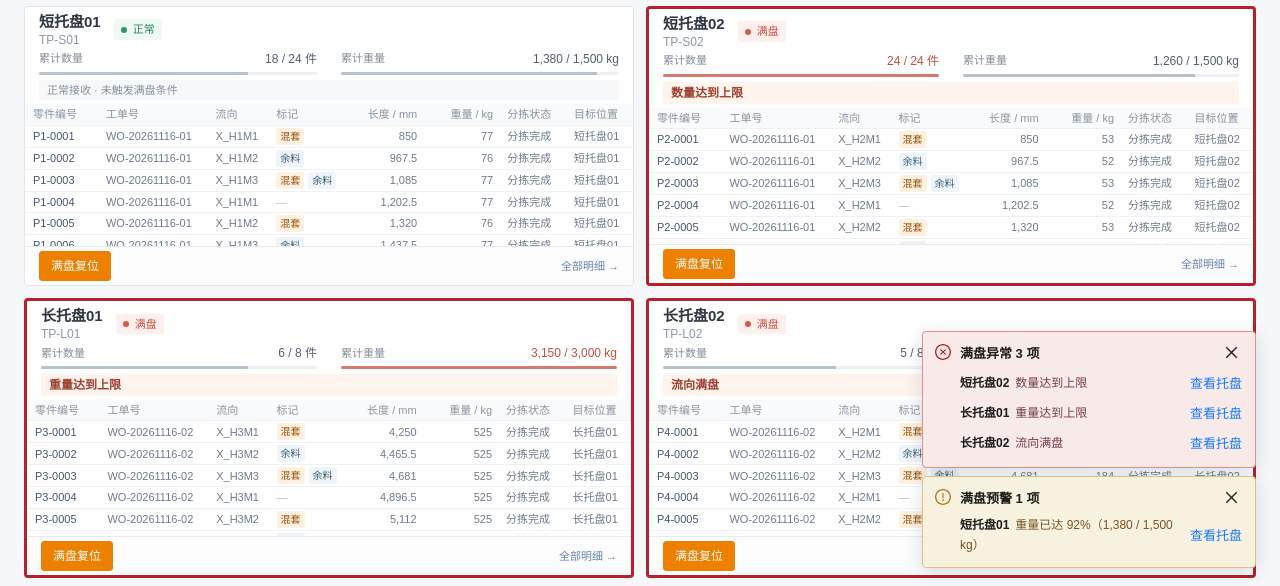
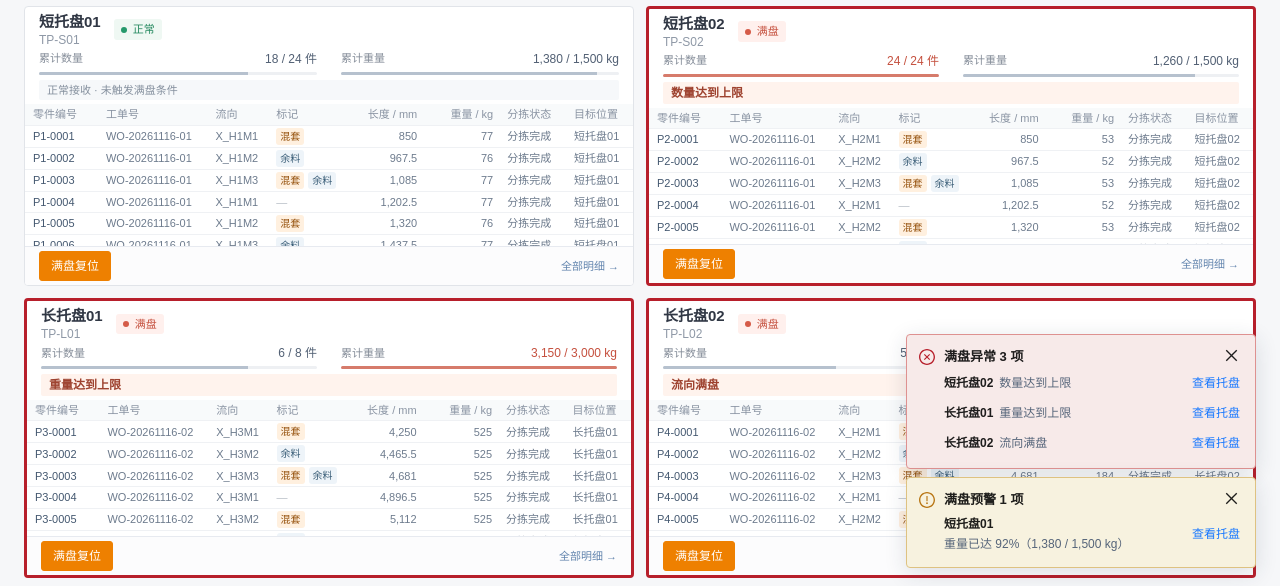
Before and after one commit to lshqwertyuiop/Pallet-Management-Module, a plain HTML site: page index.html in a window 1280 px wide. Shown: the part 214-800 px from the top of the page. Drawn offline with Linux system fonts and the light colour scheme.

Commit message:
Adopt stacked pallet alerts and clarify warning labels

```diff
--- a/pallet-page.css
+++ b/pallet-page.css
@@ -102,16 +102,17 @@ body .limit-group .field { min-width: 90px; }
 .pallet-message-actions { display: flex; margin-top: 4px; gap: 4px; }
 .pallet-message-view.ant-btn { height: auto; padding-inline: 0; }
 .pallet-message-empty { margin: 0; padding: 9px 0; color: #637286; }
-.pallet-message-dock { position: fixed; z-index: 25; right: 24px; bottom: 18px; display: grid; gap: 8px; width: min(334px, calc(100vw - 32px)); white-space: normal; }
-.pallet-message-dock .ant-alert { padding: 9px 12px; box-shadow: 0 4px 18px #1b2b4326; }
-.pallet-message-dock .ant-alert-icon { font-size: 16px; margin-top: 3px; margin-inline-end: 9px; }
-.pallet-message-dock .ant-alert-message { margin-bottom: 3px; font-size: 13px; }
-.pallet-dock-heading, .pallet-dock-list li { display: flex; align-items: center; justify-content: space-between; gap: 8px; }
+.pallet-message-dock { position: fixed; z-index: 25; right: 24px; bottom: 18px; display: grid; gap: 8px; width: min(350px, calc(100vw - 32px)); white-space: normal; }
+.pallet-message-dock .ant-alert { padding: 9px 12px; box-shadow: 0 5px 22px #25324724; }
+.pallet-message-dock .ant-alert-icon { font-size: 16px; margin-top: 5px; margin-inline-end: 9px; }
+.pallet-message-dock .ant-alert-message { margin: 0; font-size: 13px; }
+.pallet-dock-heading, .pallet-dock-list li { display: flex; align-items: center; justify-content: space-between; gap: 7px; }
 .pallet-dock-list { font-size: 12px; }
-.pallet-dock-list li { padding: 3px 0; }
-.pallet-dock-list li > div { min-width: 0; }
-.pallet-dock-reason { margin-left: 6px; color: #713c45; overflow-wrap: anywhere; }
-.pallet-message-dock .ant-alert-warning .pallet-dock-reason { color: #795322; }
+.pallet-dock-list li { padding: 4px 0; }
+.pallet-dock-copy { display: flex; align-items: baseline; flex-wrap: wrap; column-gap: 6px; min-width: 0; }
+.pallet-dock-copy > strong { white-space: nowrap; }
+.pallet-dock-reason { color: #56657a; overflow-wrap: anywhere; }
+.pallet-dock-list .pallet-message-view.ant-btn { flex-shrink: 0; padding-inline: 2px; font-size: 12px; }
 body .workbench:focus { outline: 2px solid #e27400; outline-offset: 2px; }
 @media (max-width: 600px) {
   #pallet-alerts { margin-left: 6px; }
```
Also changed, not shown: alert-ui/pallet-alert-ui.js.
